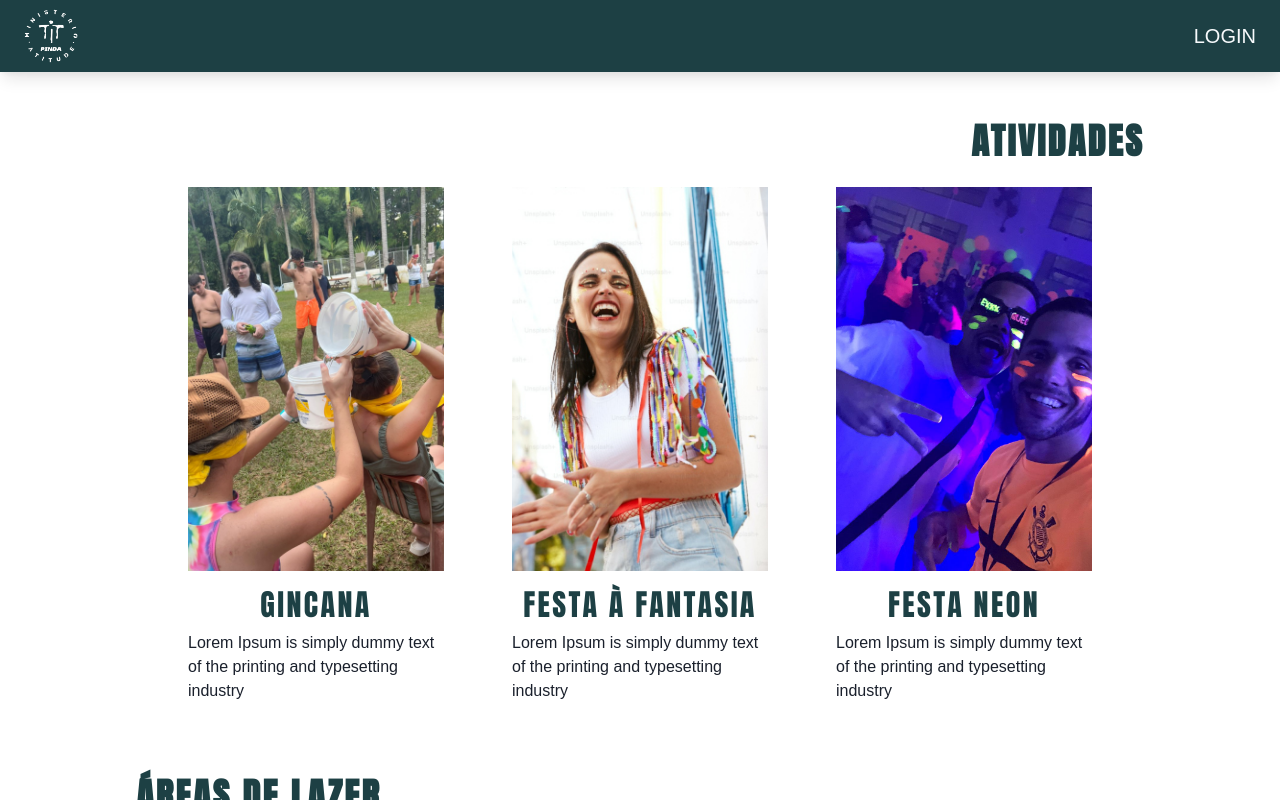
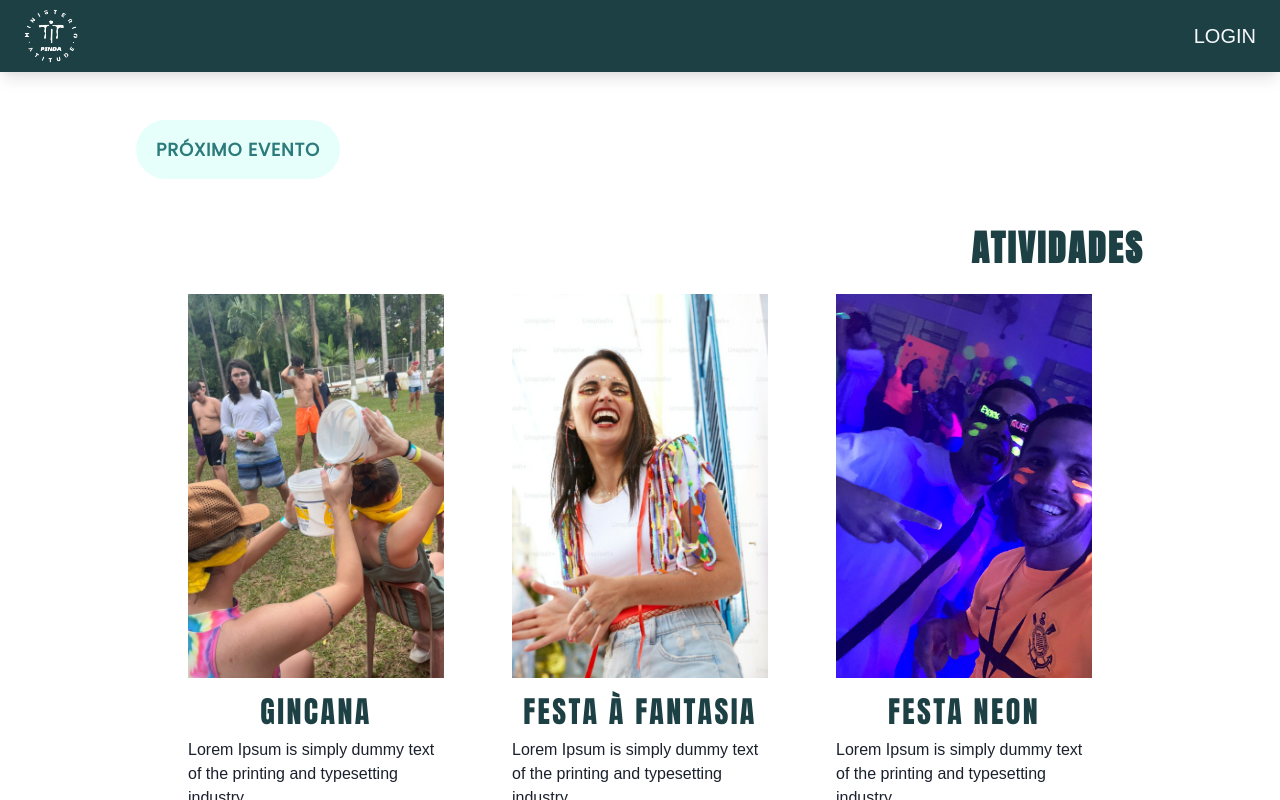
Before and after one commit to wellingtongmota/camping-fonte, a React (Vite) app: page / in a window 1280 px wide. Built offline with nearby package versions, Linux system fonts and the light colour scheme.

Commit message:
Criação componente Badge

```diff
--- /dev/null
+++ b/src/components/NextEvent.jsx
@@ -0,0 +1,15 @@
+import React from 'react'
+import Wrapper from './Wrapper'
+import { Badge } from '@chakra-ui/react'
+
+const NextEvent = () => {
+  return (
+    <Wrapper>
+      <Badge fontSize='lg' textTransform='uppercase'>
+        Próximo evento
+      </Badge>
+    </Wrapper>
+  )
+}
+
+export default NextEvent
--- a/src/routes/Home.jsx
+++ b/src/routes/Home.jsx
@@ -3,6 +3,7 @@ import Container from '../components/Container'
 import Banner from '../components/Banner'
 import Activities from '../components/Activities'
 import Leisure from '../components/Leisure'
+import NextEvent from '../components/NextEvent'
 
 const Home = () => {
   return (
@@ -10,6 +11,7 @@ const Home = () => {
       {/* <Banner /> */}
 
       <Container mt='4.5rem' maxW='5xl'>
+        <NextEvent />
         <Activities />
         <Leisure />
       </Container>
```
